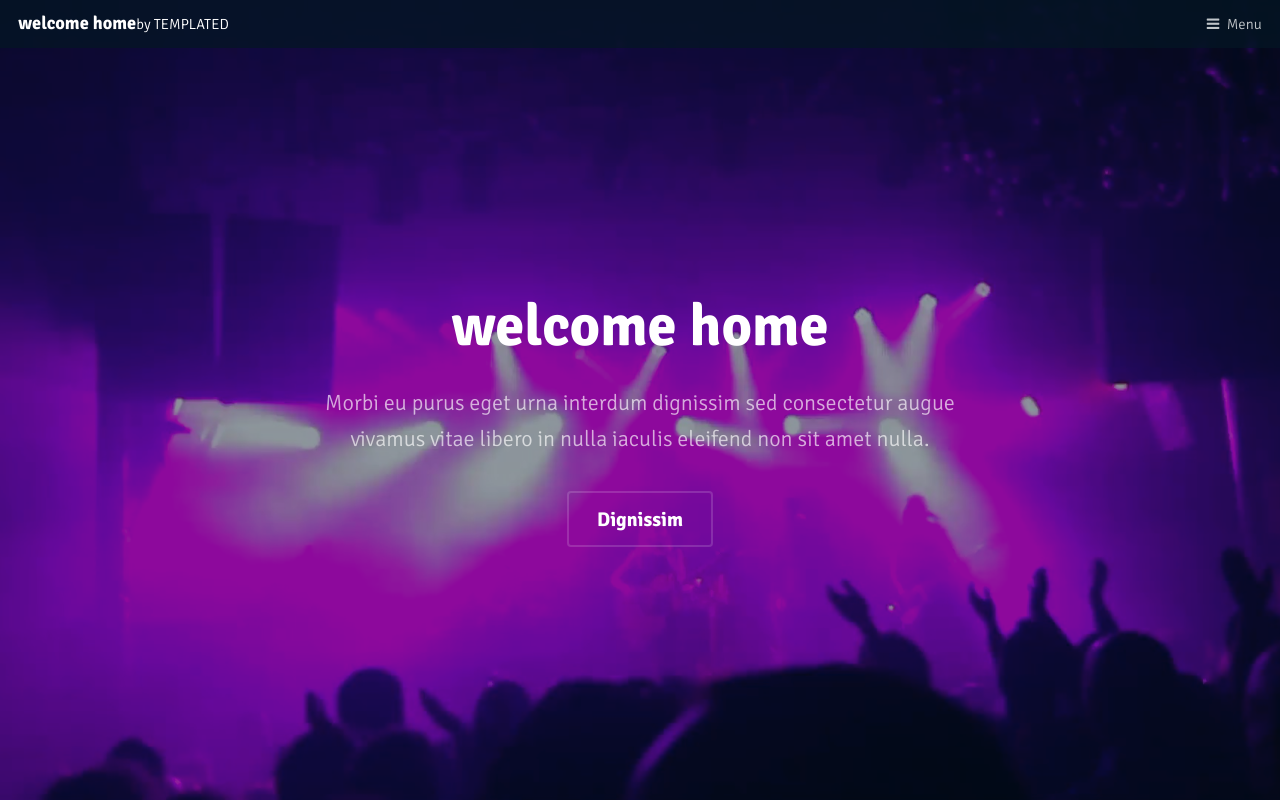
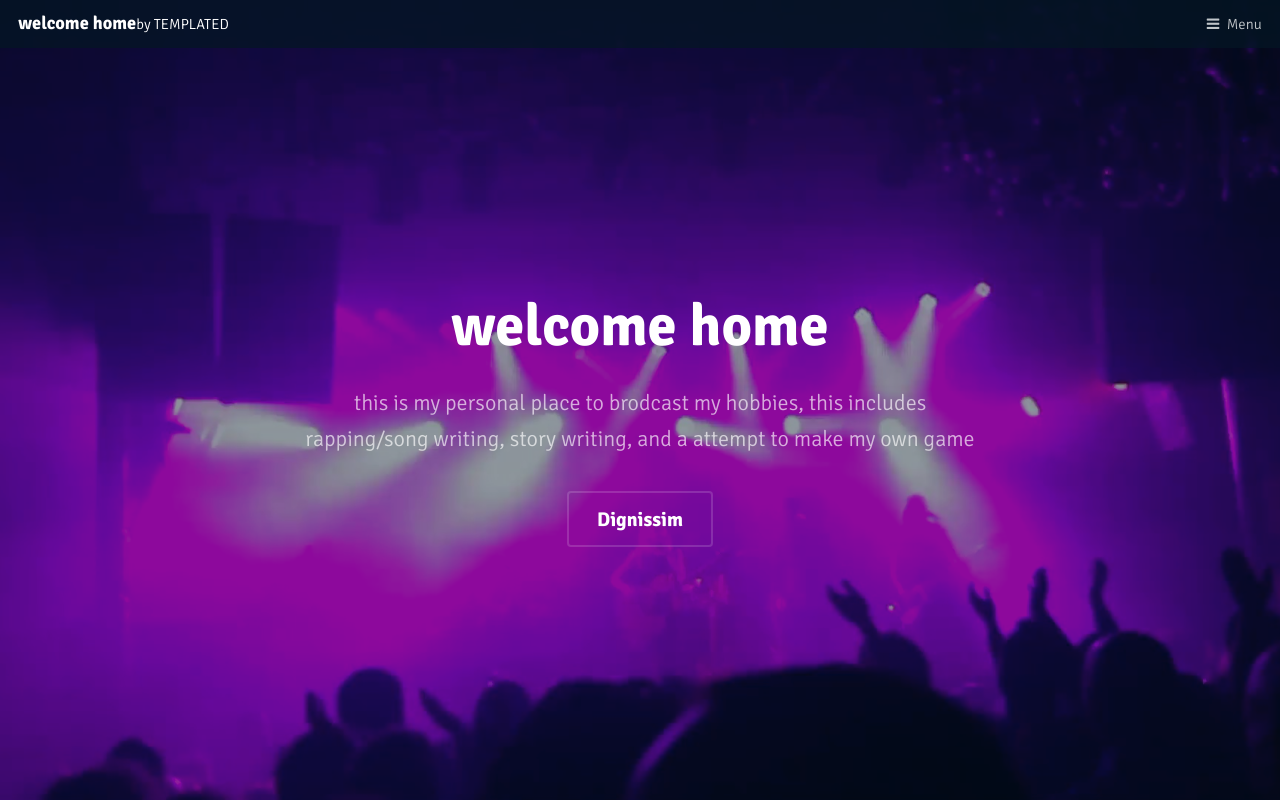
Before and after one commit to blankblake/home, a plain HTML site: page index.html in a window 1280 px wide. Shown: the top 800 px of the page. Drawn offline with Linux system fonts and the light colour scheme.

Commit message:
Update index.html

```diff
--- a/index.html
+++ b/index.html
@@ -38,8 +38,8 @@
 					<div class="inner">
 						<header>
 							<h1>welcome home</h1>
-							<p>Morbi eu purus eget urna interdum dignissim sed consectetur augue<br>
-							vivamus vitae libero in nulla iaculis eleifend non sit amet nulla.</p>
+							<p>this is my personal place to brodcast my hobbies, this includes<br>
+							rapping/song writing, story writing, and a attempt to make my own game</p>
 						</header>
 						<a href="#main" class="button big alt scrolly">Dignissim</a>
 					</div>
```
